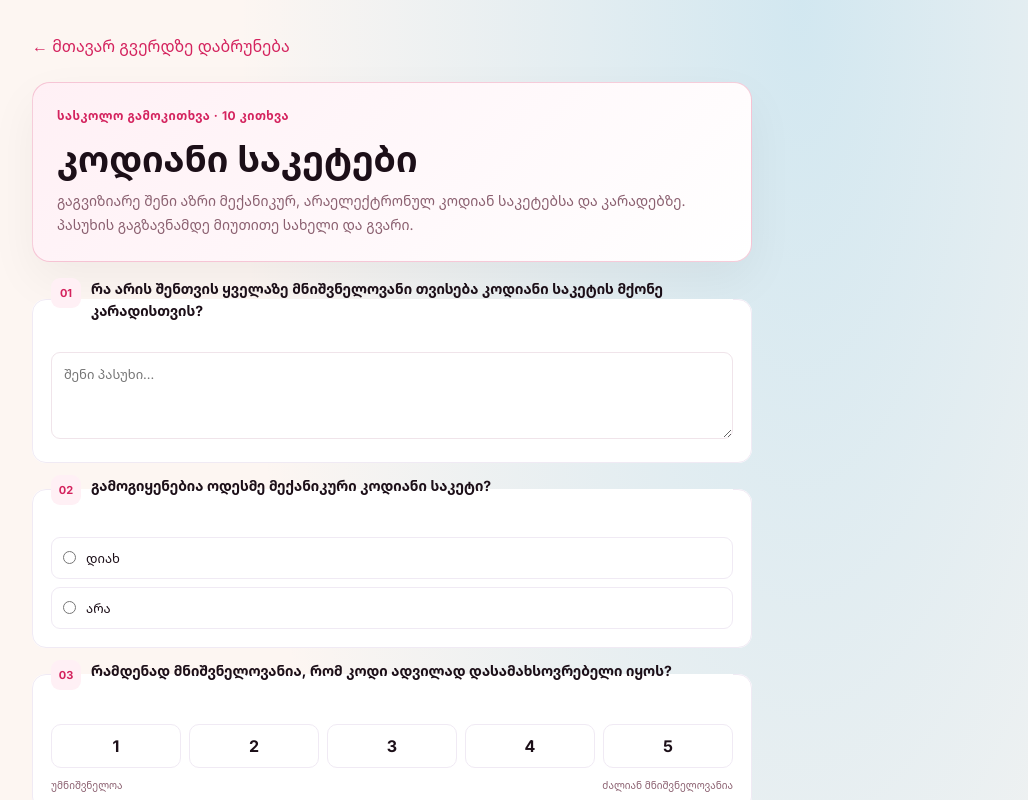
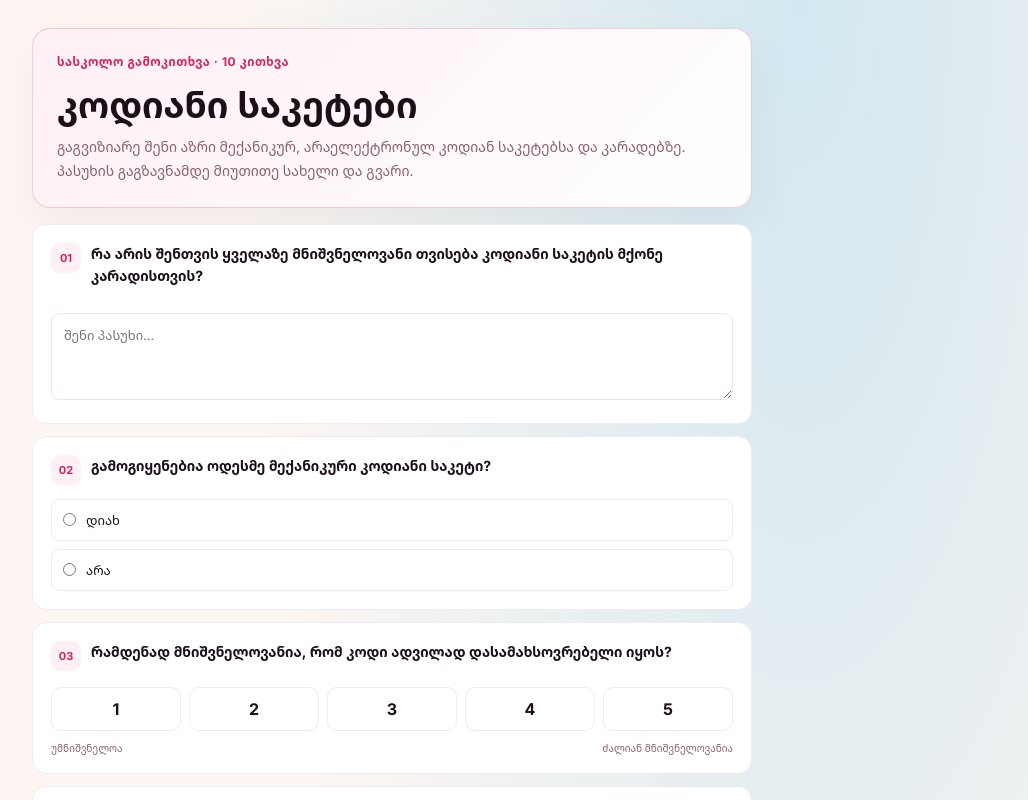
Before and after one commit to dativardzma/tamaracook, a React (Vite) app in the folder frontend/: page /locker-survey in a window 1280 px wide. Shown: the top 800 px of the page, without its empty margins (248-1276 px from the left). Built offline with nearby package versions, Linux system fonts and the light colour scheme; no server answers; a web font is replaced by a local one.

Commit message:
made a little other site

```diff
--- a/frontend/src/pages/LockerSurvey.css
+++ b/frontend/src/pages/LockerSurvey.css
@@ -12,16 +12,6 @@
 .locker-survey-wrap {
   width: min(100%, 720px);
   margin: 0 auto;
-}
-
-.locker-survey-back {
-  margin: 0 0 18px;
-  padding: 7px 0;
-  border: 0;
-  background: none;
-  color: var(--accent);
-  font: inherit;
-  cursor: pointer;
 }
 
 .locker-survey-header {
@@ -72,15 +62,15 @@
   background: var(--bg-card);
 }
 
-.locker-survey-question legend {
+.locker-survey-question-title {
   display: flex;
   align-items: flex-start;
   gap: 10px;
-  width: 100%;
-  padding: 0;
+  margin: 0 0 14px;
   font-size: 14px;
   font-weight: 700;
   line-height: 1.6;
+  overflow-wrap: anywhere;
 }
 
 .locker-survey-number {
--- a/frontend/src/pages/LockerSurvey.jsx
+++ b/frontend/src/pages/LockerSurvey.jsx
@@ -1,5 +1,4 @@
 import { useState } from "react";
-import { useNavigate } from "react-router-dom";
 import "./LockerSurvey.css";
 
 const BACKEND_URL = import.meta.env.VITE_BACKEND_URL || "";
@@ -71,11 +70,11 @@ const questions = [
 
 function SurveyQuestion({ question, value, onChange }) {
   return (
-    <fieldset className="locker-survey-question">
-      <legend>
+    <section className="locker-survey-question">
+      <h2 className="locker-survey-question-title">
         <span className="locker-survey-number">{String(Number(question.id.slice(1))).padStart(2, "0")}</span>
         {question.title}
-      </legend>
+      </h2>
 
       {question.type === "text" && (
         <textarea
@@ -111,7 +110,11 @@ function SurveyQuestion({ question, value, onChange }) {
       )}
 
       {(question.type === "radio" || question.type === "checkbox") && (
-        <div className="locker-survey-options">
+        <div
+          className="locker-survey-options"
+          role={question.type === "radio" ? "radiogroup" : "group"}
+          aria-label={question.title}
+        >
           {question.options.map((option) => {
             const checked = question.type === "checkbox"
               ? (value || []).includes(option)
@@ -143,12 +146,11 @@ function SurveyQuestion({ question, value, onChange }) {
           })}
         </div>
       )}
-    </fieldset>
+    </section>
   );
 }
 
 export default function LockerSurvey() {
-  const navigate = useNavigate();
   const [answers, setAnswers] = useState({});
   const [firstName, setFirstName] = useState("");
   const [lastName, setLastName] = useState("");
@@ -195,10 +197,6 @@ export default function LockerSurvey() {
   return (
     <main className="locker-survey-page">
       <div className="locker-survey-wrap">
-        <button type="button" className="locker-survey-back" onClick={() => navigate("/")}>
-          ← მთავარ გვერდზე დაბრუნება
-        </button>
-
         <header className="locker-survey-header">
           <div className="locker-survey-eyebrow">სასკოლო გამოკითხვა · 10 კითხვა</div>
           <h1>კოდიანი საკეტები</h1>
@@ -241,7 +239,7 @@ export default function LockerSurvey() {
                     required
                     value={firstName}
                     onChange={(event) => setFirstName(event.target.value)}
-                    placeholder="მაგალითად, ნინო"
+                    placeholder="მაგალითად, დავით"
                   />
                 </label>
                 <label>
@@ -254,7 +252,7 @@ export default function LockerSurvey() {
                     required
                     value={lastName}
                     onChange={(event) => setLastName(event.target.value)}
-                    placeholder="მაგალითად, გელაშვილი"
+                    placeholder="მაგალითად, სვანიძე"
                   />
                 </label>
               </div>
```
